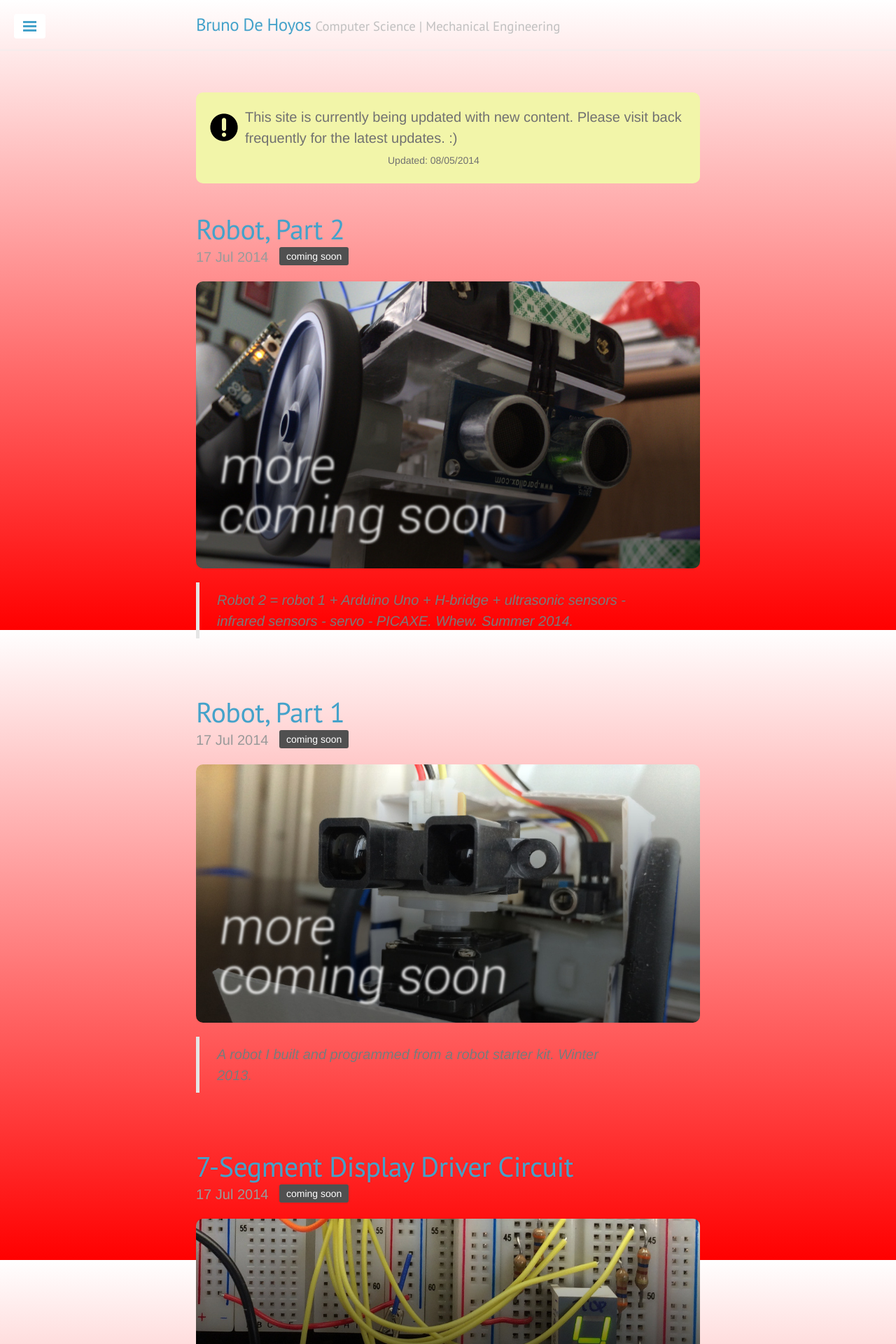
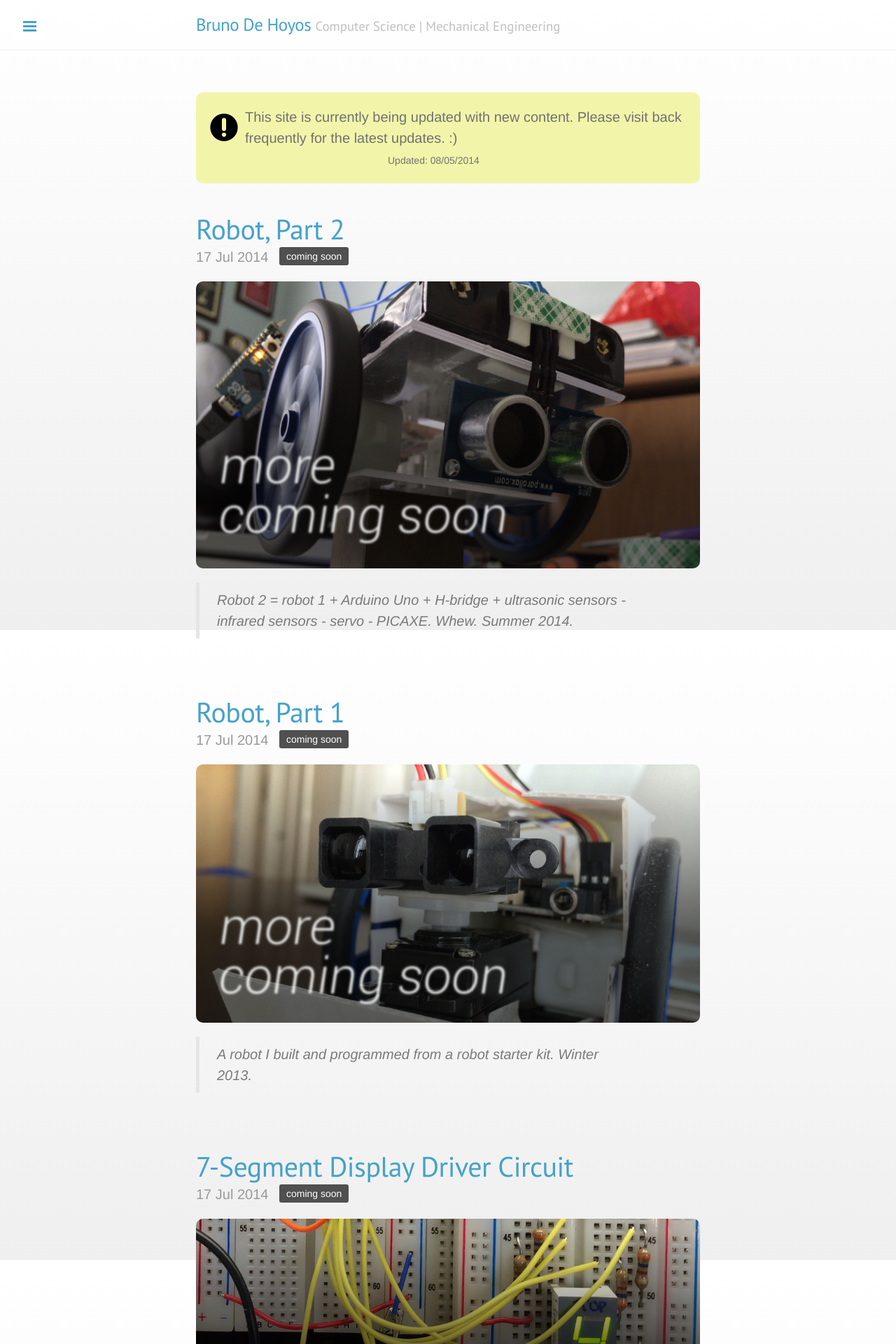
Before and after one commit to bdehoyos/bdehoyos.github.io, a Jekyll site: the page built from index.html, in a window 1280 px wide. Shown: the top 1920 px of the page at 70% size. Built offline with Jekyll 4.4.1, drawn with Linux system fonts in a browser that asks for light colours; Markdown is read by kramdown in place of the engine named in the settings; the list of posts is cut into pages by our own code.

Commit message:
Revert "gradient test"
This reverts commit 01a2e4b845386801660cf796e115a4318caeba05.

```diff
--- a/public/css/poole.css
+++ b/public/css/poole.css
@@ -62,13 +62,13 @@
   color: #515151;
   background-color: #fff;
 
-  background: -moz-linear-gradient(top,  #FFFFFF 0%, #ff0000 100%);
+  background: -moz-linear-gradient(top,  #FFFFFF 0%, #EFEFEF 100%);
   background: -webkit-gradient(linear, left top, left bottom,
-      color-stop(0%,#FFFFFF), color-stop(100%,#ff0000));
-  background: -webkit-linear-gradient(top,  #FFFFFF 0%,#ff0000 100%);
-  background: -o-linear-gradient(top,  #FFFFFF 0%,#ff0000 100%);
-  background: -ms-linear-gradient(top,  #FFFFFF 0%,#ff0000 100%);
-  background: linear-gradient(to bottom,  #FFFFFF 0%,#ff0000 100%);
+      color-stop(0%,#FFFFFF), color-stop(100%,#EFEFEF));
+  background: -webkit-linear-gradient(top,  #FFFFFF 0%,#EFEFEF 100%);
+  background: -o-linear-gradient(top,  #FFFFFF 0%,#EFEFEF 100%);
+  background: -ms-linear-gradient(top,  #FFFFFF 0%,#EFEFEF 100%);
+  background: linear-gradient(to bottom,  #FFFFFF 0%,#EFEFEF 100%);
 
   -webkit-text-size-adjust: 100%;
       -ms-text-size-adjust: 100%;
```
Also changed, not shown: 2 other files.
